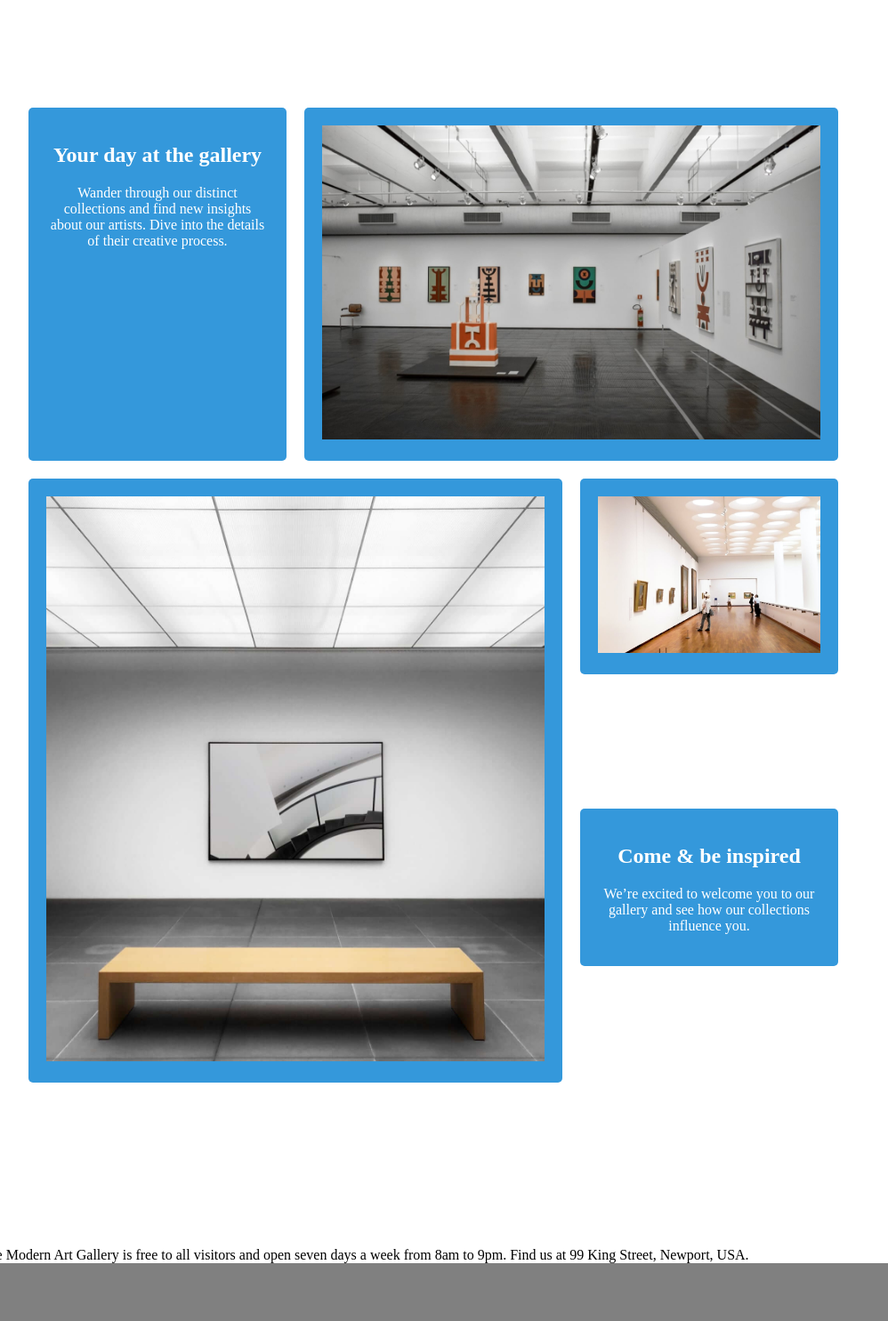
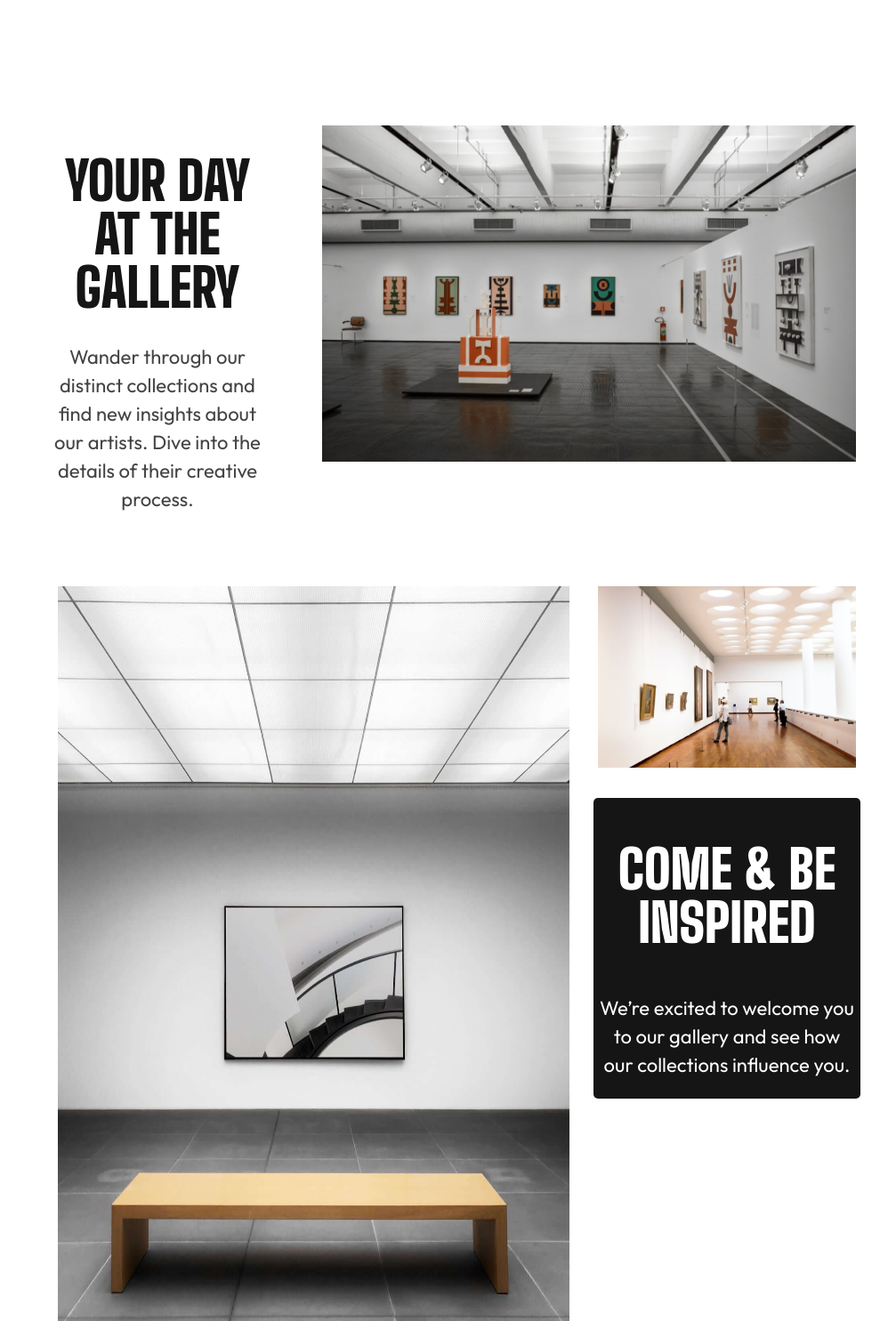
Before and after one commit to nickster369/Art-gallery-website, a plain HTML site: page index.html in a window 1280 px wide. Shown: the part 700-2185 px from the top of the page at 89% size, without its empty margins (153-1151 px from the left). Before the commit the page ends 2120 px from the top, so only its background shows below. Drawn offline with Linux system fonts and the light colour scheme.

Commit message:
working on grid of images.

```diff
--- a/index.html
+++ b/index.html
@@ -47,6 +47,7 @@
       <div class = "bottomBox" id = "bottomBox3">
         <img src = "./assets/desktop/image-grid-2@2x.jpg" alt = "">
       </div>
+      <div class = "subBox">
         <div class = "bottomBox" id = "bottomBox4">
           <img src = "./assets/desktop/image-grid-3@2x.jpg" alt = "">
         </div>
@@ -54,6 +55,7 @@
           <h2> Come &amp; be inspired</h2>
           <p> We’re excited to welcome you to our gallery and see how our collections
             influence you.</p>
+        </div>
       </div>
     </div>
   </div>
--- a/style.css
+++ b/style.css
@@ -155,29 +155,49 @@ button > span {
   grid-template-columns: repeat(auto-fit, minmax(200px, 1fr));
   grid-gap: 20px;
   padding: 20px;
+  width: auto;
+  height: 100%;
+  margin: 0 auto;
 }
 
 .bottomBox {
-  background-color: #3498db;
   color: white;
   text-align: center;
   padding: 20px;
   border-radius: 5px;
-
 }
 
+#bottomBox1 > h2 {
+  color: #151515;
+  font-family: "Big Shoulders Display", serif;
+  font-size: 60px;
+  font-style: normal;
+  font-weight: 900;
+  line-height: 60px; /* 100% */
+  text-transform: uppercase;
+  margin: 32px 0;
+}
+
+#bottomBox1 > p {
+  font-family: Outfit, serif;
+  color: #444;
+  font-size: 22px;
+  font-style: normal;
+  font-weight: 400;
+  line-height: 32px; /* 145.455% */
+}
 
 #bottomBox1 {
   grid-column: 1;
   grid-row: 1;
+  margin: auto 0;
 
 }
 
 #bottomBox2 {
   grid-column: 2 / 4;
-  grid-row: 1;
-
-
+  grid-row: 1 / 2;
+  width: 100%;
 }
 
 #bottomBox2 > img {
@@ -186,31 +206,64 @@ button > span {
 
 #bottomBox3 {
   grid-column: 1 / 3;
-  grid-row: 2 / 4;
+  grid-row: 2;
+  height: 100%;
+  width: 100%;
 
 }
 
 #bottomBox3 > img {
-  width: 100%;
+
+  width: 575px;
+  height: 826px;
 
 }
 
 #bottomBox4 {
-  grid-column: 3 / 3;
-  grid-row: 2;
-  height: min-content;
+  width: 100%;
 }
 
 #bottomBox4 > img {
   width: 100%;
+}
+
+#bottomBox5 {
+  width: 100%;
+  padding: 0 5px;
+  margin-left: 15px;
+  margin-bottom: 25px;
+  background-color: #151515;
+}
+
+#bottomBox5 > h2 {
+  font-family: "Big Shoulders Display", serif;
+  font-size: 60px;
+  font-style: normal;
+  color: #FFFFFF;
+  font-weight: 900;
+  line-height: 60px; /* 100% */
+  text-transform: uppercase;
 
 }
 
-#bottomBox5 {
+#bottomBox5 > p {
+  font-family: Outfit, serif;
+  font-size: 22px;
+  font-style: normal;
+  font-weight: 400;
+  line-height: 32px; /* 145.455% */
+  color: #FFF;
+}
+
+.subBox {
+  display: flex;
+  flex-direction: column;
+  gap: 10px;
   grid-column: 3;
-  grid-row: 3 / 3;
-  height: min-content;
+  grid-row: 2 / 3;
+
 }
+
 
 /*Multiple image sizes*/
 /*<img*/
```
Lines whose indentation alone changed are shown as unchanged.
